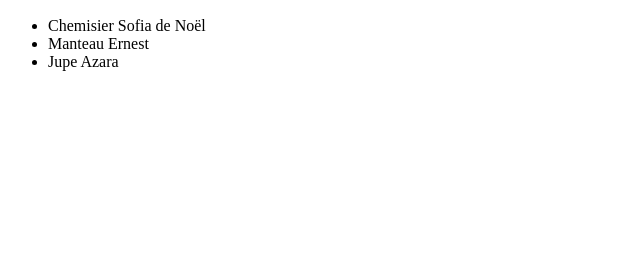
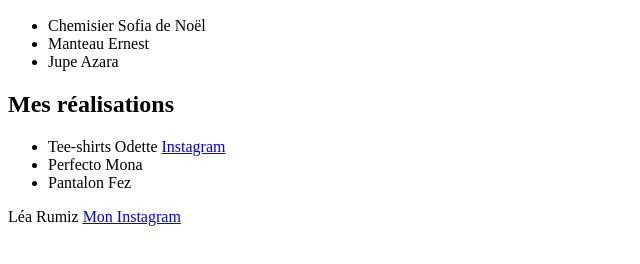
Before and after one commit to Choubztter/sewing-projects, a plain HTML site: page index.html in a window 1280 px wide. Shown: the part 110-374 px from the top of the page, without its empty margins (0-640 px from the left). Drawn offline with Linux system fonts and the light colour scheme.

Commit message:
Ajout bloc réal et footer

```diff
--- a/index.html
+++ b/index.html
@@ -18,6 +18,15 @@
       <li>Jupe Azara</li>
     </ul>
   </div>
+  <div class="creations">
+    <h2>Mes réalisations</h2>
+    <ul>
+      <li>Tee-shirts Odette <a href="https://www.instagram.com/p/BnyeTgthdce" target="_blank">Instagram</a> </li>
+      <li>Perfecto Mona</li>
+      <li>Pantalon Fez</li>
+    </ul>
+  </div>
+  <footer>Léa Rumiz <a href="https://www.instagram.com/lea_rmz/" target="_blank">Mon Instagram</a> </footer>
 </body>
 
 </html>
```
